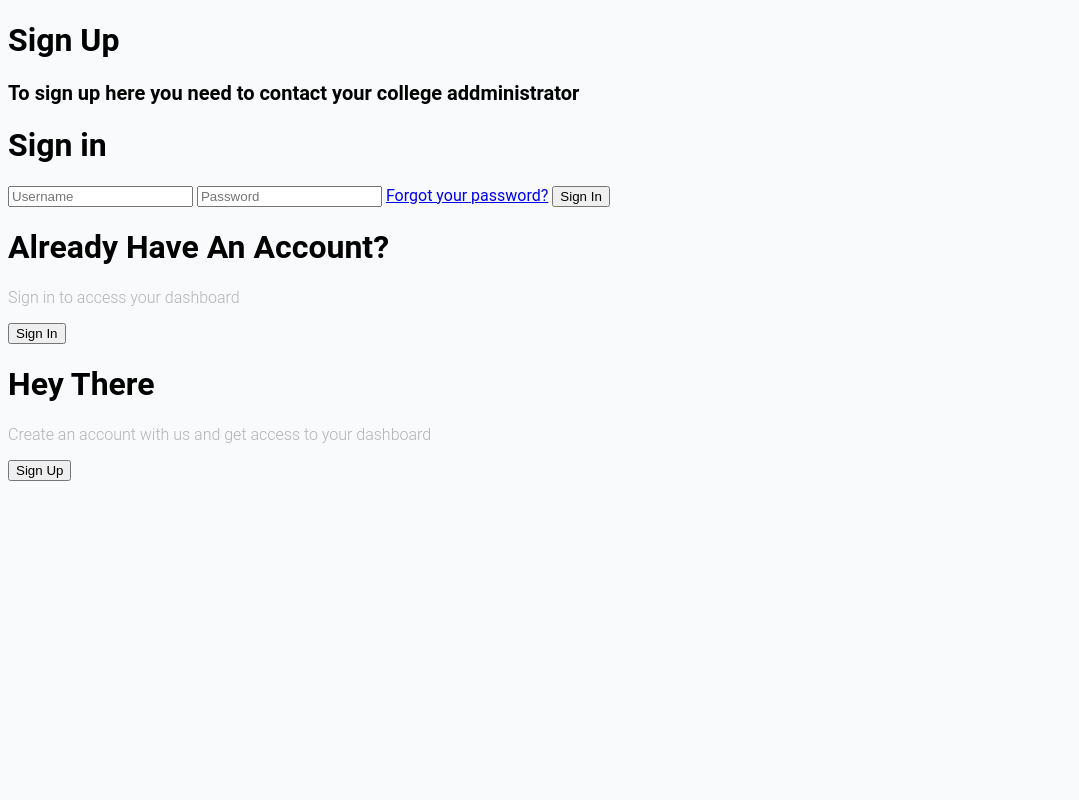
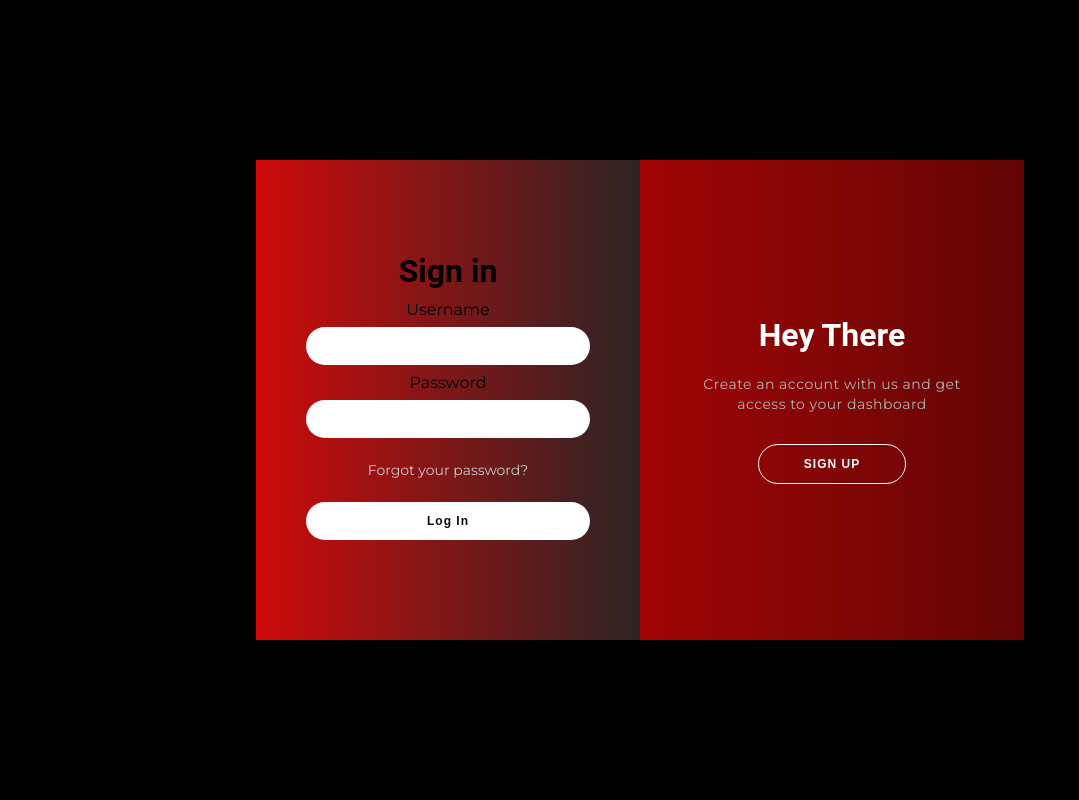
Before and after one commit to SUMEG-04/Project-TeacherConnect, a Django app: page /login/ in a window 1280 px wide. Shown: the whole page, without its empty margins (0-1079 px from the left). Run offline with Django 3.2, Linux system fonts and the light colour scheme; style sheets or scripts are compiled from the project's sources.

Commit message:
modified login and index page

```diff
--- a/Role_based_login_system-master/templates/index.html
+++ b/Role_based_login_system-master/templates/index.html
@@ -331,7 +331,7 @@ img {
 
 #tab-2-content .tab-2-content-top {
 	display: grid;
-	{% comment %} grid-template-columns: 1fr 2fr; {% endcomment %}
+
 	grid-gap: 2rem;
 	justify-content: center;
 	align-items: center;
--- a/Role_based_login_system-master/templates/login.html
+++ b/Role_based_login_system-master/templates/login.html
@@ -1,85 +1,5 @@
-<!--
-<!doctype html>
-
-<html lang="en">
-	{% load static %}
-  <head>
-
-    <meta charset="utf-8">
-    <meta name="viewport" content="width=device-width, initial-scale=1, shrink-to-fit=no">
-    <link href="https://fonts.googleapis.com/css?family=Roboto:300,400&display=swap" rel="stylesheet">
-
-    <link rel="stylesheet" href="{% static 'fonts/icomoon/style.css' %}">
-
-    <link rel="stylesheet" href="{% static 'css/owl.carousel.min.css' %}">
-
-
-    <link rel="stylesheet" href="{% static 'css/bootstrap.min.css' %}">
-
-
-    <link rel="stylesheet" href="{% static 'css/style.css' %}">
-
-    <title>Multiple user login</title>
-  </head>
-  <body>
-  <div class="content">
-    <div class="container">
-      <div class="row justify-content-center">
-
-        <div class="col-md-6 contents">
-          <div class="row justify-content-center">
-            <div class="col-md-12">
-              <div class="form-block">
-                  <div class="mb-4">
-                </div>
-
-              <span class="mb-0 text-muted">
-                {% if msg %}
-                    {{ msg | safe }}
-                {% else %}
-                    Login page
-                {% endif %}
-              </span>
-                <form  method="post">
-                    {% csrf_token %}
-                  <div class="form-group first">
-                    <label for="username">Username</label>
-                      {{ form.username }}
-                  </div>
-                  <div class="form-group last mb-4">
-                    <label for="username">Password</label>
-                    {{ form.password }}
-                  </div>
-
-                  <div class="d-flex mb-5 align-items-center">
-                    <label class="control control--checkbox mb-0"><span class="caption">Remember me</span>
-                      <input type="checkbox" checked="checked"/>
-                      <div class="control__indicator"></div>
-                    </label>
-                    <span class="ml-auto"><a href="#" class="forgot-pass">Forgot Password</a></span>
-                  </div>
-
-                  <input type="submit" value="Log In" class="btn btn-pill text-white btn-block btn-primary">
-                </form>
-              </div>
-            </div>
-          </div>
-
-        </div>
-
-      </div>
-    </div>
-  </div>
-
-
-    <script src="{% static 'js/jquery-3.3.1.min.js' %}"></script>
-    <script src="{% static 'js/popper.min.js' %}"></script>
-    <script src="{% static 'js/bootstrap.min.js' %}"></script>
-    <script src="{% static 'js/main.js' %}"></script>
-  </body>
-</html>-->
-
-<!DOCTYPE html>
+<!-- <!DOCTYPE html>
+{% load static %}
 <html lang="en">
 
 
@@ -100,10 +20,13 @@
         </form>
       </div>
       <div class="form-container sign-in-container">
-        <form action="#">
+        <form method = "post">
+          {%csrf_token%}
           <h1>Sign in</h1>
-          <input  placeholder="Username" />
-          <input type="password" placeholder="Password" />
+          <label for="username" style="-webkit-text-fill-color: #000;">Username</label>
+          {{form.username}}
+          <label for="username" style="-webkit-text-fill-color: #000;">Password</label>
+          {{form.password}}
           <a href="#">Forgot your password?</a>
           <button>Sign In</button>
         </form>
@@ -127,4 +50,360 @@
       <script src="script.js"></script>
   </body>
 
+</html> -->
+
+<!DOCTYPE html>
+{% load static %}
+<html lang="en">
+  <head>
+    <meta charset="UTF-8">
+    <meta http-equiv="X-UA-Compatible" content="IE=edge">
+    <meta name="viewport" content="width=device-width, initial-scale=1.0">
+    <title>SignIn</title>
+    <link rel="stylesheet" href="{% static 'style.css' %}">
+  </head>
+
+  <body>
+    <style>
+      @import url('https://fonts.googleapis.com/css?family=Montserrat:400,800');
+
+* {
+	box-sizing: border-box;
+}
+
+body {
+	background: #000;
+	display: flex;
+	justify-content: center;
+	align-items: center;
+	flex-direction: column;
+	font-family: 'Montserrat', sans-serif;
+	height: 100vh;
+	margin: 0;
+	padding: 0;
+}
+
+h1 {
+	font-weight: bold;
+	margin: 0;
+}
+
+h2 {
+	text-align: center;
+}
+
+p {
+	font-size: 14px;
+	font-weight: 100;
+	line-height: 20px;
+	letter-spacing: 0.5px;
+	margin: 20px 0 30px;
+}
+
+span {
+	font-size: 12px;
+}
+
+a {
+	color: rgb(206, 198, 198);
+	font-size: 14px;
+	text-decoration: none;
+	margin: 15px 0;
+}
+
+button {
+	border-radius: 20px;
+	border: 1px solid #09090c;
+	background-color: #0c0c11;
+	color: #ffffff;
+	font-size: 12px;
+	font-weight: bold;
+	padding: 12px 45px;
+	letter-spacing: 1px;
+	text-transform: uppercase;
+	transition: transform 80ms ease-in;
+}
+button:active {
+	transform: scale(0.95);
+}
+
+button:focus {
+	outline: none;
+}
+
+button.ghost {
+	background-color: transparent;
+	border-color: #ffffff;
+}
+
+input {
+	background-color: #eee;
+	border: none;
+	padding: 12px 15px;
+	margin: 8px 0;
+	width: 100%;
+}
+input {
+	border-radius: 20px;
+	border: 1px solid #09090c;
+	background-color: #0c0c11;
+	color: #0b0909;
+	font-size: 12px;
+	font-weight: bold;
+	padding: 12px 45px;
+	letter-spacing: 1px;
+	transition: transform 80ms ease-in;
+}
+
+input:active {
+	transform: scale(0.95);
+}
+
+input:focus {
+	outline: none;
+}
+
+input.ghost {
+	background-color: transparent;
+	border-color: #ffffff;
+}
+
+form {
+	background-color: #ffffff;
+	background: linear-gradient(to right, #cf0a0a, #2b2424);
+	display: flex;
+	align-items: center;
+	justify-content: center;
+	flex-direction: column;
+	padding: 0 50px;
+	height: 100%;
+	text-align: center;
+}
+
+form h1 {
+	margin-bottom: 0.33em;
+}
+
+input {
+	background-color: white;
+	border: none;
+	padding: 12px 15px;
+	margin: 8px 0;
+	width: 100%;
+}
+
+.container {
+	background-color: #000;
+
+	box-shadow: 0 14px 28px rgba(0,0,0,0.22), 0 10px 10px rgba(0,0,0,0.22);
+	position: relative;
+	overflow: hidden;
+	width: 768px;
+	max-width: 100%;
+	min-height: 480px;
+}
+
+.form-container {
+	position: absolute;
+	top: 0;
+	height: 100%;
+	transition: all 0.6s ease-in-out;
+}
+
+.sign-in-container {
+	left: 0;
+	width: 50%;
+	z-index: 2;
+}
+
+.container.right-panel-active .sign-in-container {
+	transform: translateX(100%);
+}
+
+.sign-up-container {
+	left: 0;
+	width: 50%;
+	opacity: 0;
+	z-index: 1;
+}
+
+.container.right-panel-active .sign-up-container {
+	transform: translateX(100%);
+	opacity: 1;
+	z-index: 5;
+	animation: show 0.6s;
+}
+
+@keyframes show {
+	0%, 49.99% {
+		opacity: 0;
+		z-index: 1;
+	}
+
+	50%, 100% {
+		opacity: 1;
+		z-index: 5;
+	}
+}
+
+.overlay-container {
+	position: absolute;
+	top: 0;
+	left: 50%;
+	width: 50%;
+	height: 100%;
+	overflow: hidden;
+	transition: transform 0.6s ease-in-out;
+	z-index: 100;
+}
+
+.container.right-panel-active .overlay-container{
+	transform: translateX(-100%);
+}
+
+.overlay {
+	background: #6565e9;
+	background: linear-gradient(to right, #e00505, #630505);
+	background-repeat: no-repeat;
+	background-size: cover;
+	background-position: 0 0;
+	color: #ffffff;
+	position: relative;
+	left: -100%;
+	height: 100%;
+	width: 200%;
+	transform: translateX(0);
+	transition: transform 0.6s ease-in-out;
+}
+
+.container.right-panel-active .overlay {
+	transform: translateX(50%);
+}
+
+.overlay-panel {
+	position: absolute;
+	display: flex;
+	align-items: center;
+	justify-content: center;
+	flex-direction: column;
+	padding: 0 40px;
+	text-align: center;
+	top: 0;
+	height: 100%;
+	width: 50%;
+	transform: translateX(0);
+	transition: transform 0.6s ease-in-out;
+}
+
+.overlay-left {
+	transform: translateX(-20%);
+}
+
+.container.right-panel-active .overlay-left {
+	transform: translateX(0);
+}
+
+.overlay-right {
+	right: 0;
+	transform: translateX(0);
+}
+
+.container.right-panel-active .overlay-right {
+	transform: translateX(20%);
+}
+
+.social-container {
+	margin: 20px 0;
+}
+
+.social-container a {
+	border: 1px solid #DDDDDD;
+	border-radius: 50%;
+	display: inline-flex;
+	justify-content: center;
+	align-items: center;
+	margin: 0 5px;
+	height: 40px;
+	width: 40px;
+}
+
+footer {
+    background-color: #222;
+    color: #fff;
+    font-size: 14px;
+    bottom: 0;
+    position: fixed;
+    left: 0;
+    right: 0;
+    text-align: center;
+    z-index: 999;
+}
+
+footer p {
+    margin: 10px 0;
+}
+
+footer i {
+    color: red;
+}
+
+footer a {
+    color: #3c97bf;
+    text-decoration: none;
+}
+    </style>
+    <main class="container" id="container">
+      <div class="form-container sign-up-container">
+        <form action="#">
+          <h1>Sign Up</h1>
+          <h2>To sign up here you need to contact your college addministrator</h2>
+        </form>
+      </div>
+      <div class="form-container sign-in-container">
+        <form method = "post">
+          {%csrf_token%}
+          <h1>Sign in</h1>
+          <label for="username" style="-webkit-text-fill-color: #000;">Username</label>
+          {{form.username}}
+          <label for="username" style="-webkit-text-fill-color: #000;">Password</label>
+          {{form.password}}
+          <a href="#">Forgot your password?</a>
+          <input
+          type="submit" value="Log In"
+          style="border-radius: 25pt;"
+          class="btn btn-pill text-white btn-block btn-primary">
+
+        </form>
+      </div>
+      <div class="overlay-container">
+        <div class="overlay">
+          <div class="overlay-panel overlay-left">
+            <h1>Already Have An Account?</h1>
+            <p>Sign in to access your dashboard</p>
+            <button class="ghost" id="signIn">Sign In</button>
+          </div>
+          <div class="overlay-panel overlay-right">
+            <h1>Hey There</h1>
+            <p>Create an account with us and get access to your dashboard</p>
+            <button class="ghost" id="signUp">Sign Up</button>
+          </div>
+        </div>
+      </div>
+      </div>
+
+      <script >
+        const signUpButton = document.getElementById('signUp');
+const signInButton = document.getElementById('signIn');
+const container = document.getElementById('container');
+
+signUpButton.addEventListener('click', () => {
+  container.classList.add("right-panel-active");
+});
+
+signInButton.addEventListener('click', () => {
+  container.classList.remove("right-panel-active");
+});
+      </script>
+  </body>
+
 </html>
```
Also changed, not shown: Role_based_login_system-master/templates/dashboard.html (added, +266 -0 lines).
